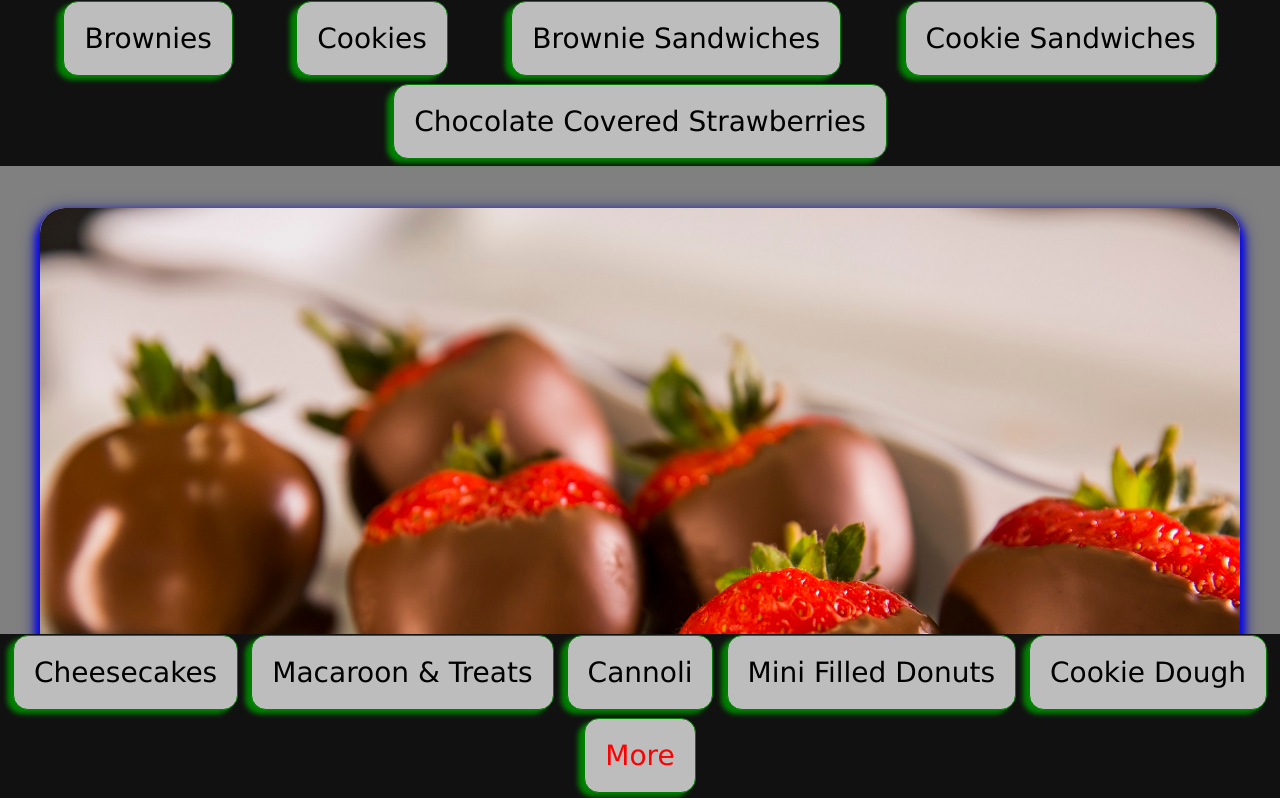
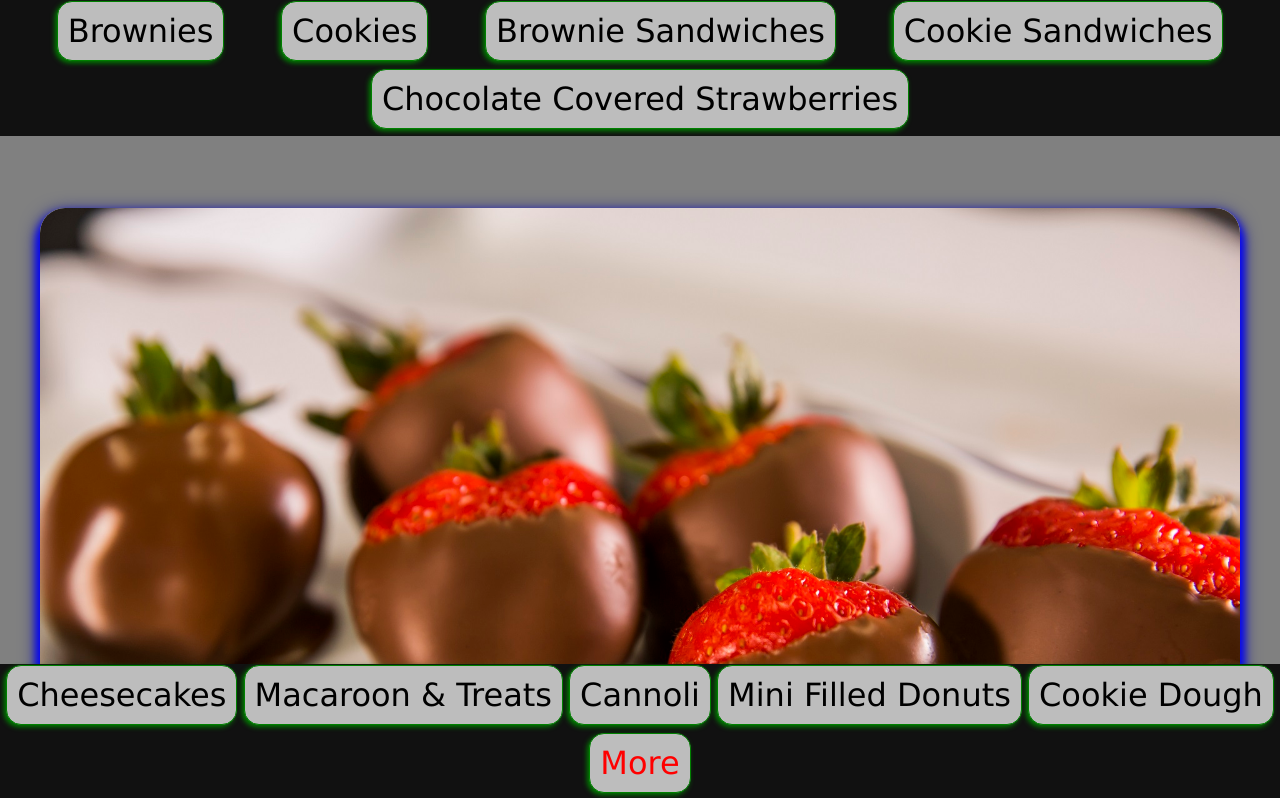
Before and after one commit to typeSpindlerJ/Current, a plain HTML site: page index.html in a window 1280 px wide. Shown: the top 798 px of the page. Drawn offline with Linux system fonts and the light colour scheme.

Commit message:
Additional Responive

```diff
--- a/styles.css
+++ b/styles.css
@@ -39,11 +39,11 @@ body {
     color: black;
     margin-bottom: 7px;
     margin-top: 1px;
-    padding: 20px 20px;
+    padding: 10px 10px;
     text-decoration: none;
-    font-size: 3.5vmin;
+    font-size: 4vmin;
     border-radius: 15px;
-    box-shadow: -6px 4px 5px green;
+    box-shadow: -2px 2px 5px green;
     border: 1px solid green;
 
 
@@ -112,11 +112,11 @@ div.polaroid {
     color: black;
     margin-bottom: 7px;
     margin-top: 1px;
-    padding: 20px 20px;
+    padding: 10px 10px;
     text-decoration: none;
-    font-size: 3.5vmin;
+    font-size: 4vmin;
     border-radius: 15px;
-    box-shadow: -6px 4px 5px green;
+    box-shadow: -2px 2px 5px green;
     border: 1px solid green;
 
   }
```
